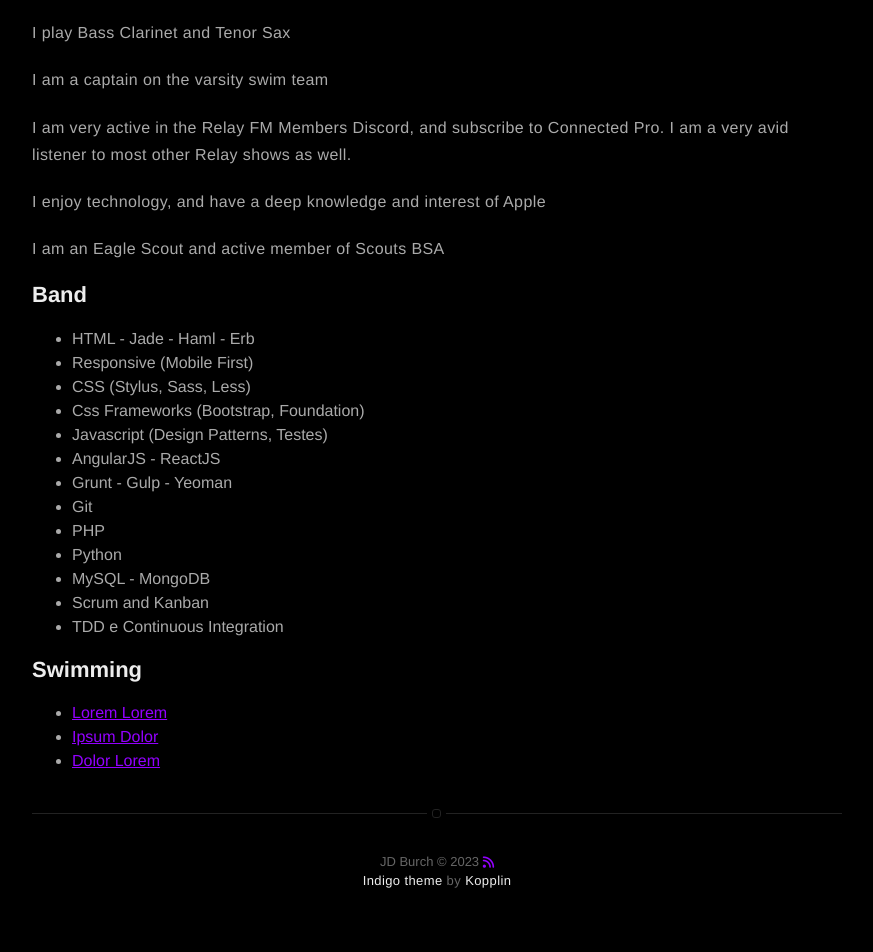
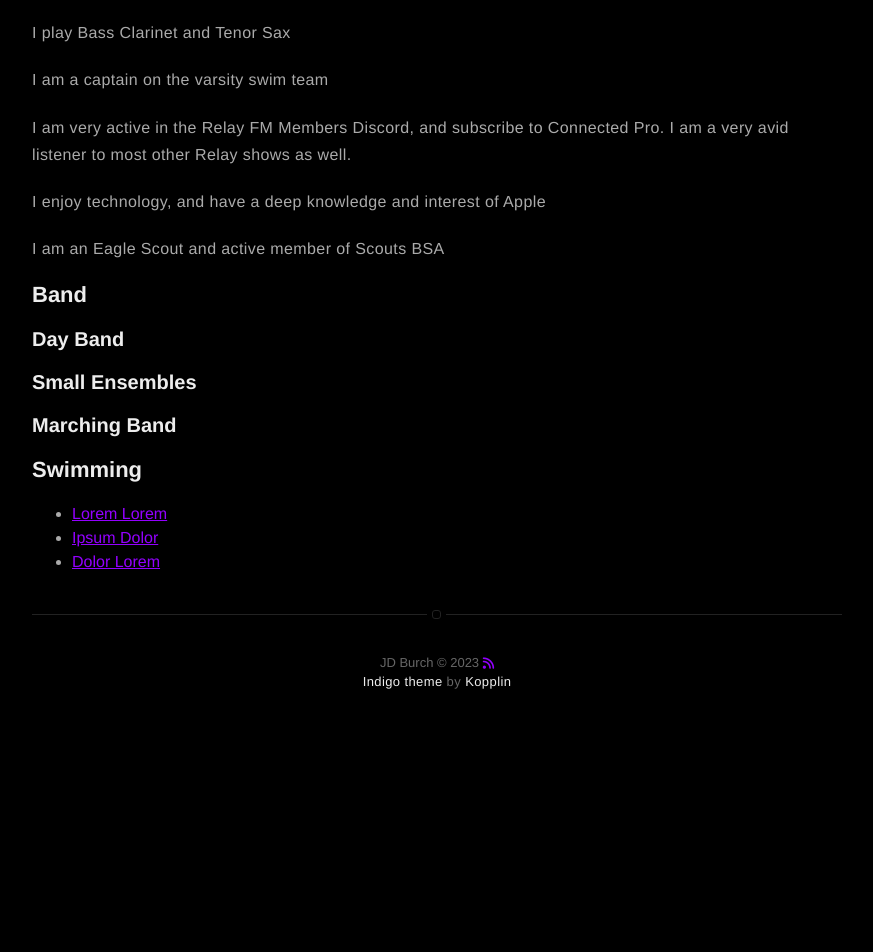
Before and after one commit to JDBurchHuzzah/jdburchhuzzah.github.io, a Jekyll site: the page built from about.md, in a window 1280 px wide. Shown: the part 524-1476 px from the top of the page, without its empty margins (203-1076 px from the left). Built offline with Jekyll 4.4.1, drawn with Linux system fonts in a browser that asks for light colours; nearby versions of some CDN libraries; after the commit the page ends 1277 px from its top, so only the background shows below that.

Commit message:
Update about.md

```diff
--- a/about.md
+++ b/about.md
@@ -14,21 +14,11 @@
 
 <h2>Band</h2>
 
-<ul class="skill-list">
-	<li>HTML - Jade - Haml - Erb</li>
-	<li>Responsive (Mobile First)</li>
-	<li>CSS (Stylus, Sass, Less)</li>
-	<li>Css Frameworks (Bootstrap, Foundation)</li>
-	<li>Javascript (Design Patterns, Testes)</li>
-	<li>AngularJS - ReactJS</li>
-	<li>Grunt - Gulp - Yeoman</li>
-	<li>Git</li>
-	<li>PHP</li>
-	<li>Python</li>
-	<li>MySQL - MongoDB</li>
-	<li>Scrum and Kanban</li>
-	<li>TDD e Continuous Integration</li>
-</ul>
+<h3>Day Band</h3>
+
+<h3>Small Ensembles</h3>
+
+<h3>Marching Band</h3>
 
 <h2>Swimming</h2>
 
```
